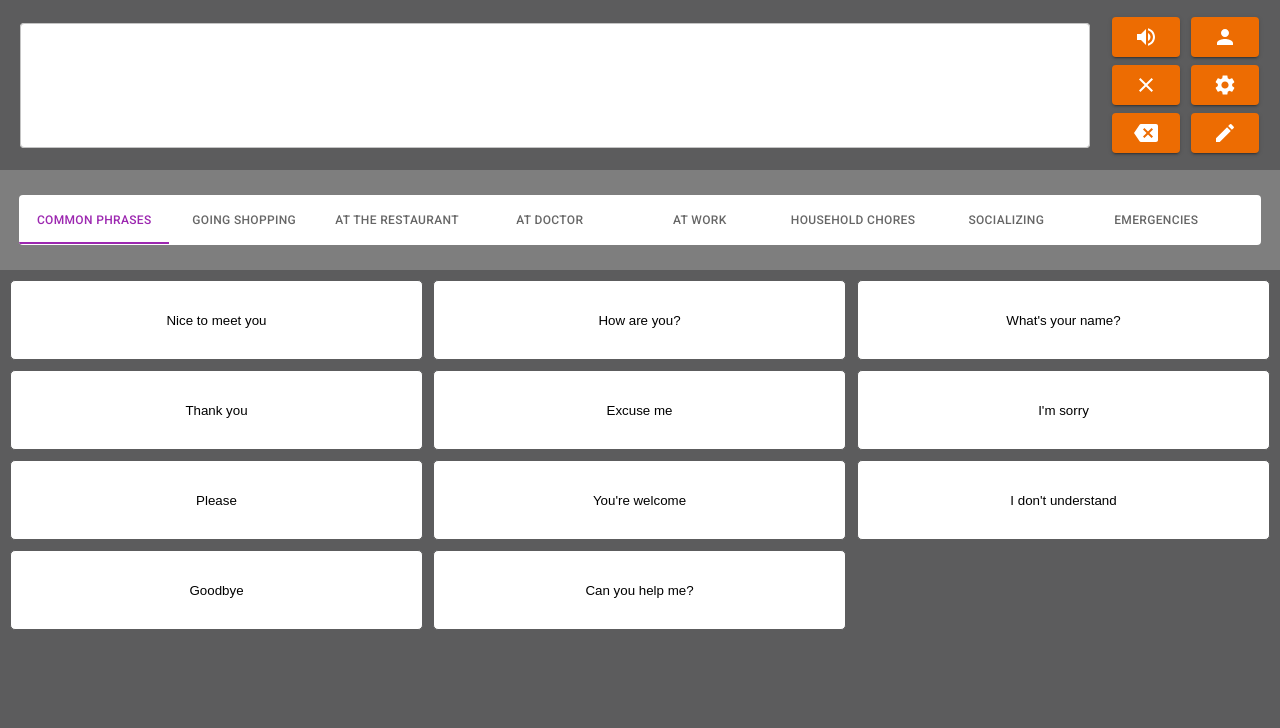
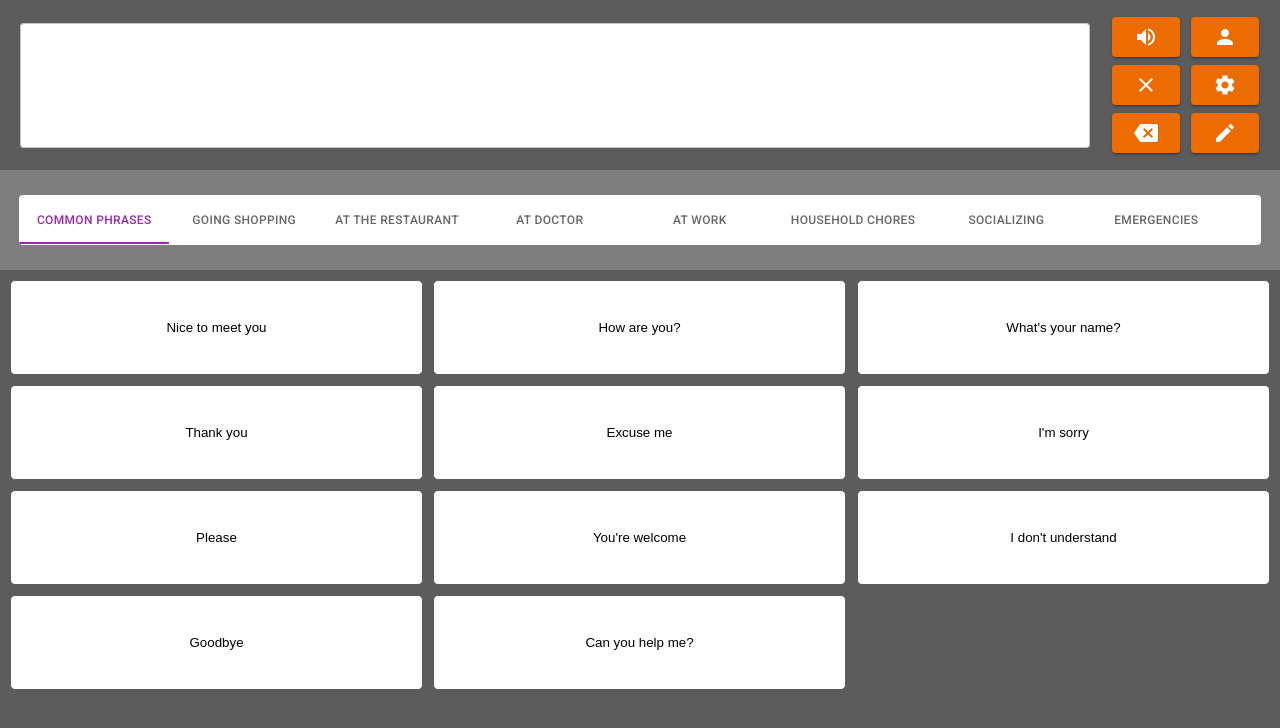
Before and after one commit to RodriSanchez1/cboard-phrase, a React (Vite) app: page / in a window 1280 px wide. Shown: the top 728 px of the page. Built offline with nearby package versions, Linux system fonts and the light colour scheme.

Commit message:
Chore: Change tile height

```diff
--- a/src/features/grid/Grid/Grid.css
+++ b/src/features/grid/Grid/Grid.css
@@ -6,5 +6,5 @@
   background: #5c5c5d;
   direction: ltr;
   overflow-x: hidden;
-  overflow-y: auto;
+  overflow-y: scroll;
 }
--- a/src/features/grid/Grid/Grid.jsx
+++ b/src/features/grid/Grid/Grid.jsx
@@ -15,7 +15,7 @@ Grid.propTypes = {
 };
 
 Grid.defaultProps = {
-  rowHeight: 80,
+  rowHeight: 95,
   cols: { lg: 3, md: 3, sm: 3, xs: 2, xxs: 2 },
   breakpoints: { lg: 1200, md: 996, sm: 768, xs: 480, xxs: 0 },
   gap: 10,
```
